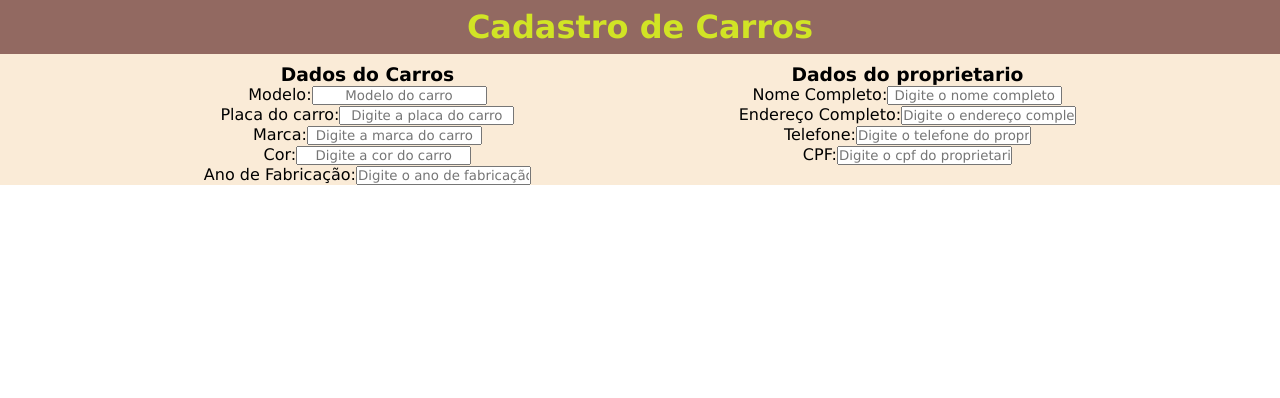
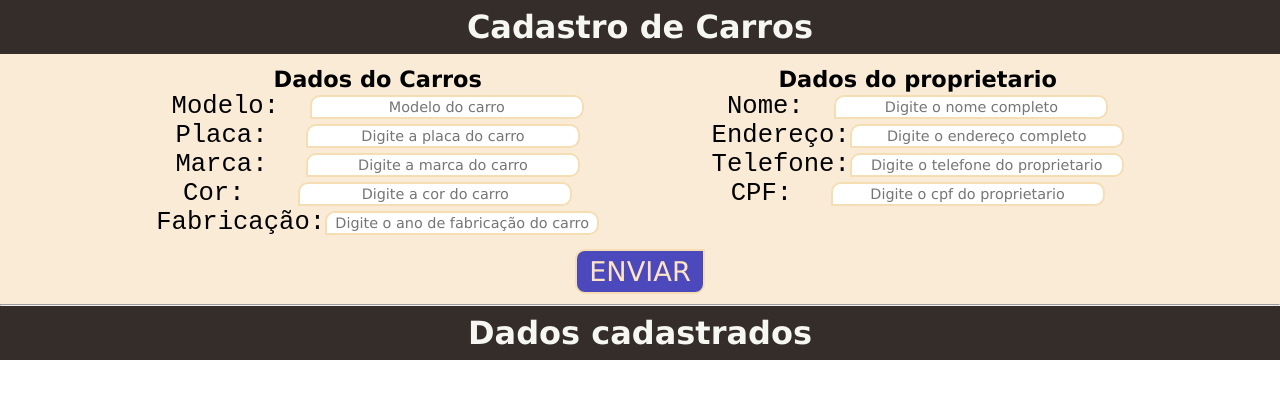
Before and after one commit to ueveton/Cadastros, a React (Vite) app: page / in a window 1280 px wide. Shown: the top 398 px of the page. Built offline with nearby package versions, Linux system fonts and the light colour scheme.

Commit message:
Finalizando formulario e inicando tableas

```diff
--- a/src/App.css
+++ b/src/App.css
@@ -3,8 +3,8 @@
 }
 
 .container h1 {
-    background-color: rgba(78, 20, 20, 0.603);
-    color: rgb(209, 228, 37);
+    background-color: rgba(5, 1, 1, 0.808);
+    color: rgb(246, 247, 243);
     padding: 8px;
     font-size: 2rem;
 }
--- a/src/App.jsx
+++ b/src/App.jsx
@@ -9,6 +9,7 @@ function App() {
     <div className='container'>
       <h1>Cadastro de Carros</h1>
       <CadCarros />
+      <h1>Dados cadastrados</h1>
     </div>
   )
 }
--- a/src/CadCarros.css
+++ b/src/CadCarros.css
@@ -14,6 +14,38 @@
 #car-register, #car-owner {
     align-items: center;
     flex-direction: column;
+    padding: 2px;
+    font-size: 1.2rem;
     /* width: 50vw;
     height: 30vh; */
 }
+label {
+    display: flex;
+    align-items: center;
+}
+
+input {
+    width: 270px;
+    border: 2px solid wheat;
+    height: 20px;
+    font-size: .9rem;
+    border-radius: 10px 10px 10px 0px;
+}
+input[type="submit"] {
+    font-size: 1.7rem;
+    height: 45px;
+    margin-bottom: 10px;
+    width: 130px;
+    background-color: rgba(41, 41, 184, 0.836);
+    color: bisque;
+    border-radius: 10px 0px 10px 10px;
+}
+
+input:hover {
+    cursor: pointer;
+    border: 2px solid rgb(226, 163, 47);
+}
+span {
+    font-family: 'Courier New', Courier, monospace;
+    font-size: 1.6rem;
+}
--- a/src/CadCarros.jsx
+++ b/src/CadCarros.jsx
@@ -16,7 +16,7 @@ export const CadCarros = () => {
                         </div>
                         <div>
                             <label>
-                                <span>Placa do carro:</span>
+                                <span>Placa:</span>
                                 <input type="text" placeholder='Digite a placa do carro' />
                             </label>
                         </div>
@@ -34,7 +34,7 @@ export const CadCarros = () => {
                         </div>
                         <div>
                             <label>
-                                <span>Ano de Fabricação:</span>
+                                <span>Fabricação:</span>
                                 <input type="text" placeholder='Digite o ano de fabricação do carro' />
                             </label>
                         </div>
@@ -48,13 +48,13 @@ export const CadCarros = () => {
                         </div>
                         <div>
                             <label>
-                                <span>Nome Completo:</span>
+                                <span>Nome:</span>
                                 <input type="text" placeholder='Digite o nome completo' />
                             </label>
                         </div>
                         <div>
                             <label>
-                                <span>Endereço Completo:</span>
+                                <span>Endereço:</span>
                                 <input type="text" placeholder='Digite o endereço completo' />
                             </label>
                         </div>
@@ -73,6 +73,8 @@ export const CadCarros = () => {
                     </form>
                 </div>
             </div>
+            <input type="submit" value="ENVIAR" />
+            <hr />
         </div>
     )
 }
```
